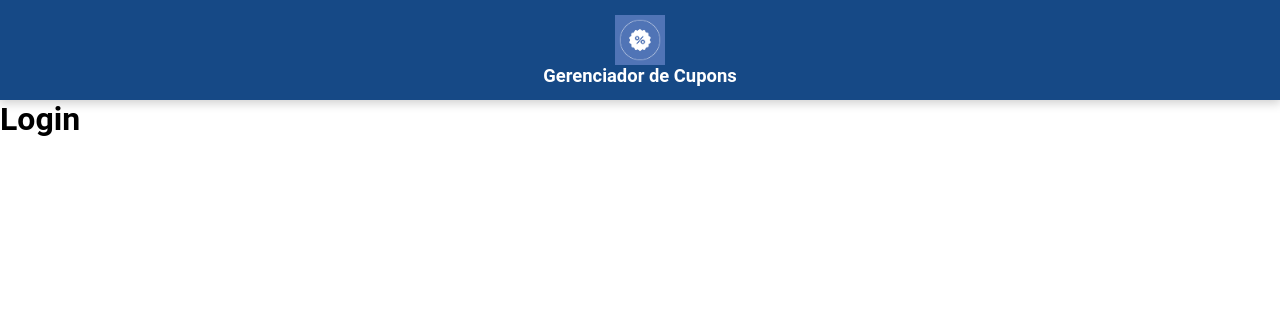
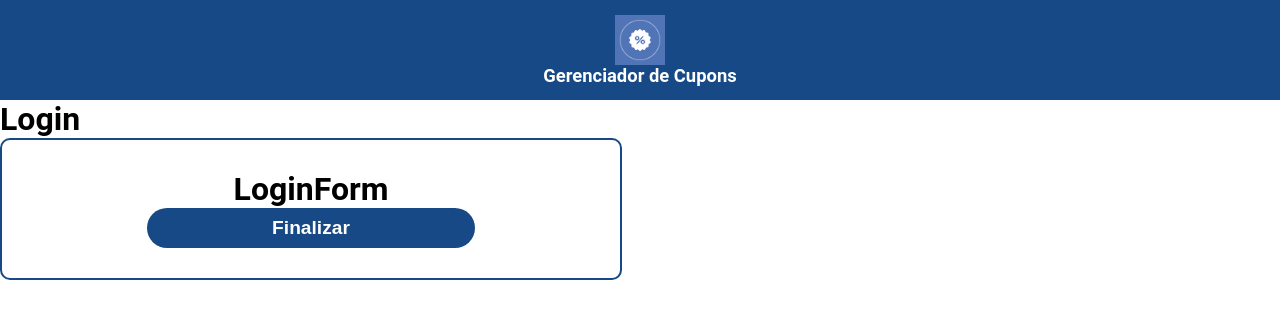
Before and after one commit to andreddavies/coupon-manager, a React (Create React App) app: page / in a window 1280 px wide. Shown: the top 318 px of the page. Built offline with nearby package versions, Linux system fonts and the light colour scheme.

Commit message:
Implementing login form in login page and updating background color

```diff
--- a/src/pages/Authentication/Login/index.tsx
+++ b/src/pages/Authentication/Login/index.tsx
@@ -1,4 +1,6 @@
 import React from "react";
+
+import LoginForm from "../../../components/LoginForm";
 
 import * as S from "./styles";
 
@@ -7,6 +9,8 @@ const Login = (): React.ReactElement => {
     <S.Container>
       <div>
         <h1>Login</h1>
+
+        <LoginForm />
       </div>
     </S.Container>
   );
--- a/src/pages/Authentication/Login/styles.ts
+++ b/src/pages/Authentication/Login/styles.ts
@@ -1,5 +1,7 @@
 import styled from "styled-components";
 
-const Container = styled.div``;
+const Container = styled.div`
+  background-color: ${({ theme }) => theme.background};
+`;
 
 export { Container };
```
